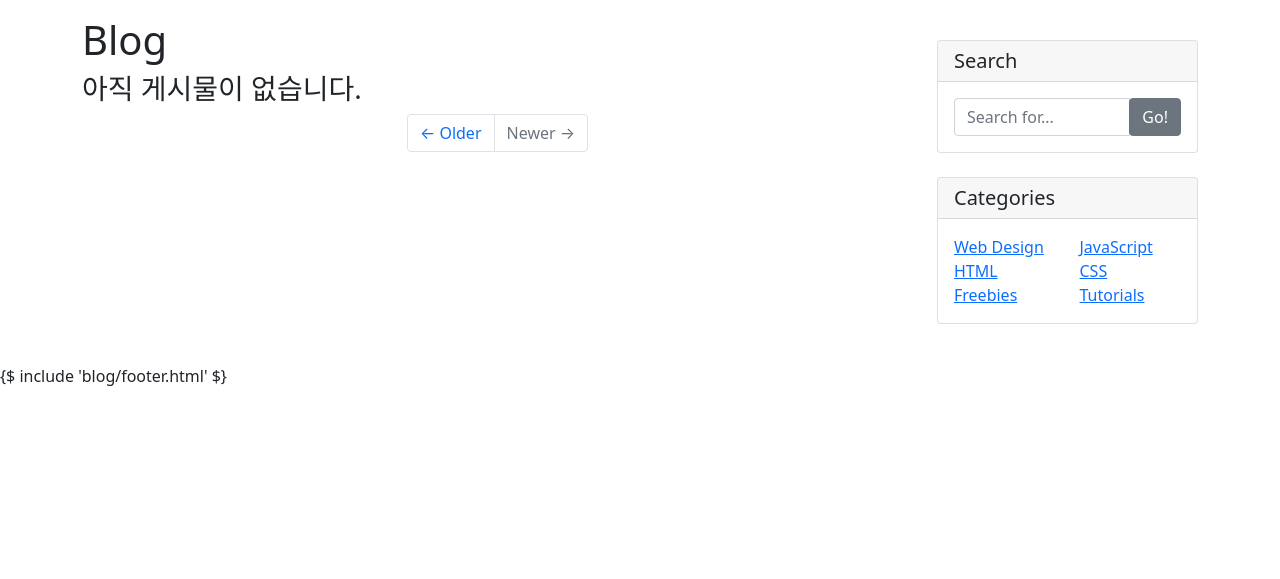
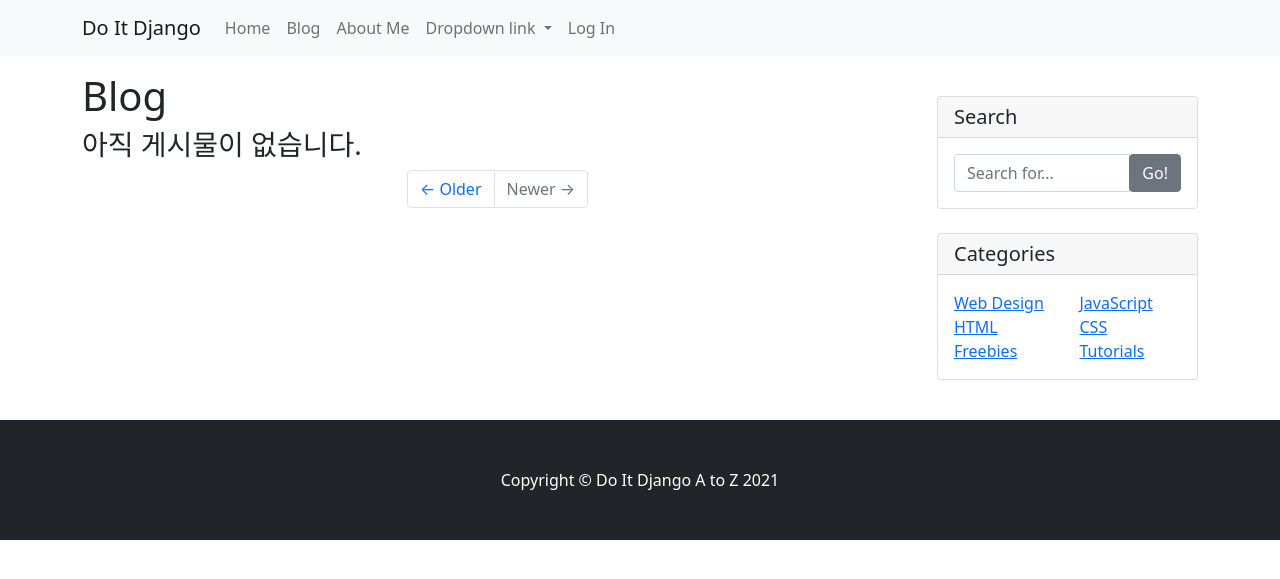
Before and after one commit to subiee/do_it_django_a_to_z, a Django app: page /blog/ in a window 1280 px wide. Shown: the top 579 px of the page. Run offline with Django 3.2, Linux system fonts and the light colour scheme; data that the repository does not hold is empty; some libraries are stand-ins or nearby versions.

Commit message:
내비게이션 바와 푸터 모듈화하기-수정

```diff
--- a/blog/templates/blog/base.html
+++ b/blog/templates/blog/base.html
@@ -71,7 +71,7 @@
     </div>
 </div>
 
-{$ include 'blog/footer.html' $}
+{% include 'blog/footer.html' %}
 
 
 <script src="https://code.jquery.com/jquery-3.4.1.slim.min.js"
--- a/blog/templates/blog/navbar.html
+++ b/blog/templates/blog/navbar.html
@@ -0,0 +1,81 @@
+<!DOCTYPE html>
+<html>
+{% load static %}
+<head>
+    <title>{% block head_title %}Blog{% endblock %}</title>
+    <link rel="stylesheet" href="{% static 'blog/bootstrap/bootstrap.min.css' %}" media="screen">
+
+    <script src="https://kit.fontawesome.com/726bbd6862.js" crossorigin="anonymous"></script>
+</head>
+
+<body>
+<nav class="navbar navbar-expand-lg navbar-light bg-light">
+    <div class="container">
+        <a class="navbar-brand" href="/">Do It Django</a>
+        <button class="navbar-toggler" type="button" data-toggle="collapse" data-target="#navbarNavDropdown"
+                aria-controls="navbarNavDropdown" aria-expanded="false" aria-label="Toggle navigation">
+            <span class="navbar-toggler-icon"></span>
+        </button>
+        <div class="collapse navbar-collapse" id="navbarNavDropdown">
+            <ul class="navbar-nav">
+                <li class="nav-item active">
+                    <a class="nav-link" href="/">Home</a>
+                </li>
+                <li class="nav-item">
+                    <a class="nav-link" href="/blog/">Blog</a>
+                </li>
+                <li class="nav-item">
+                    <a class="nav-link" href="/about_me/">About Me</a>
+                </li>
+                <li class="nav-item dropdown">
+                    <a class="nav-link dropdown-toggle" href="#" id="navbarDropdownMenuLink" role="button"
+                       data-toggle="dropdown" aria-haspopup="true" aria-expanded="false">
+                        Dropdown link
+                    </a>
+                    <div class="dropdown-menu" aria-labelledby="navbarDropdownMenuLink">
+                        <a class="dropdown-item" href="#">Action</a>
+                        <a class="dropdown-item" href="#">Another action</a>
+                        <a class="dropdown-item" href="#">Something else here</a>
+                    </div>
+                </li>
+            </ul>
+            <ul class="navbar-nav ml-auto">
+                <li class="nav-item">
+                    <a class="nav-link" href="#" data-toggle="modal" data-target="#loginModal">Log In</a>
+                </li>
+            </ul>
+        </div>
+    </div>
+</nav>
+
+<!-- Modal -->
+<div class="modal fade" id="loginModal" tabindex="-1" role="dialog" aria-labelledby="logInModalLabel"
+     aria-hidden="true">
+    <div class="modal-dialog" role="document">
+        <div class="modal-content">
+            <div class="modal-header">
+                <h5 class="modal-title" id="loginModalLabel"> <i class="fas fa-sign-in-alt"></i>&nbsp Log In</h5>
+                <button type="button" class="close" data-dismiss="modal" aria-label="Close">
+                    <span aria-hidden="true">&times;</span>
+                </button>
+            </div>
+            <div class="modal-body">
+                <div class="row">
+                    <div class="col-md-6">
+                        <button type="button" class="btn btn-outline-dark btn-block btn-sm "><i class="fab fa-google"></i>&nbsp&nbsp Log in with Google</button>
+                        <button type="button" class="btn btn-outline-dark btn-block btn-sm "><i class="far fa-envelope"></i>&nbsp&nbsp Log in with E-mail</button>
+                    </div>
+                    <div class="col-md-6">
+                        <button type="button" class="btn btn-outline-dark btn-block btn-sm"><i class="far fa-envelope"></i>&nbsp&nbsp Sign Up with E-mail</button>
+                    </div>
+                </div>
+            </div>
+            <div class="modal-footer">
+                <button type="button" class="btn btn-secondary" data-dismiss="modal">Close</button>
+            </div>
+        </div>
+    </div>
+</div>
+</body>
+
+</html>
--- a/blog/urls.py
+++ b/blog/urls.py
@@ -4,6 +4,7 @@ from . import views
 urlpatterns = [
     path('<int:pk>/', views.PostDetail.as_view()),
     path('', views.PostList.as_view()),
+
     # path('<int:pk>/', views.single_post_page),
     # path('', views.index),
 ]
--- a/blog/views.py
+++ b/blog/views.py
@@ -1,5 +1,6 @@
 from django.views.generic import ListView, DetailView
 from .models import Post
+
 
 class PostList(ListView):
     model = Post
```
